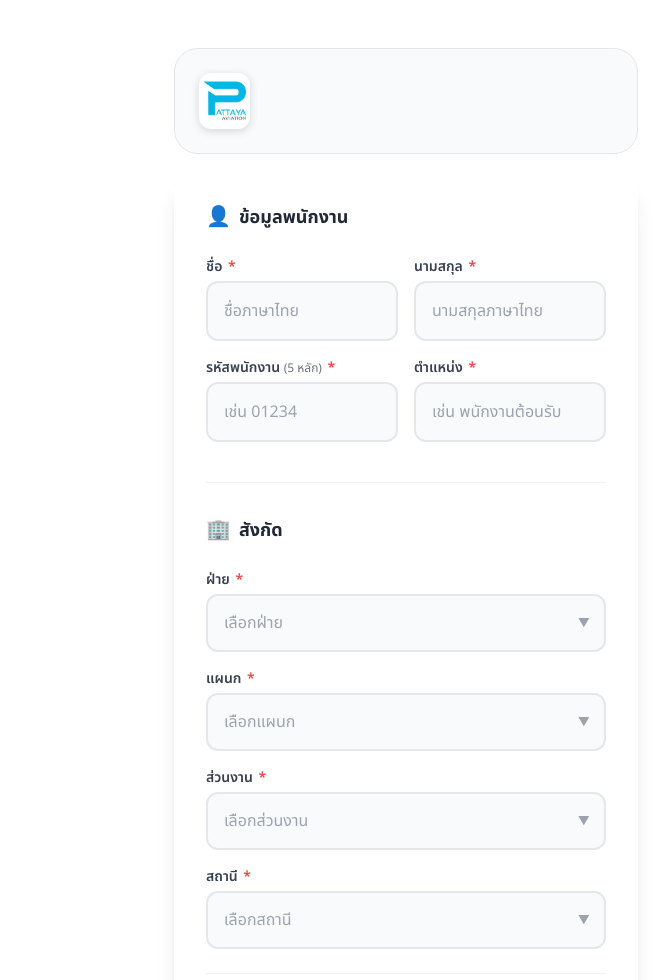
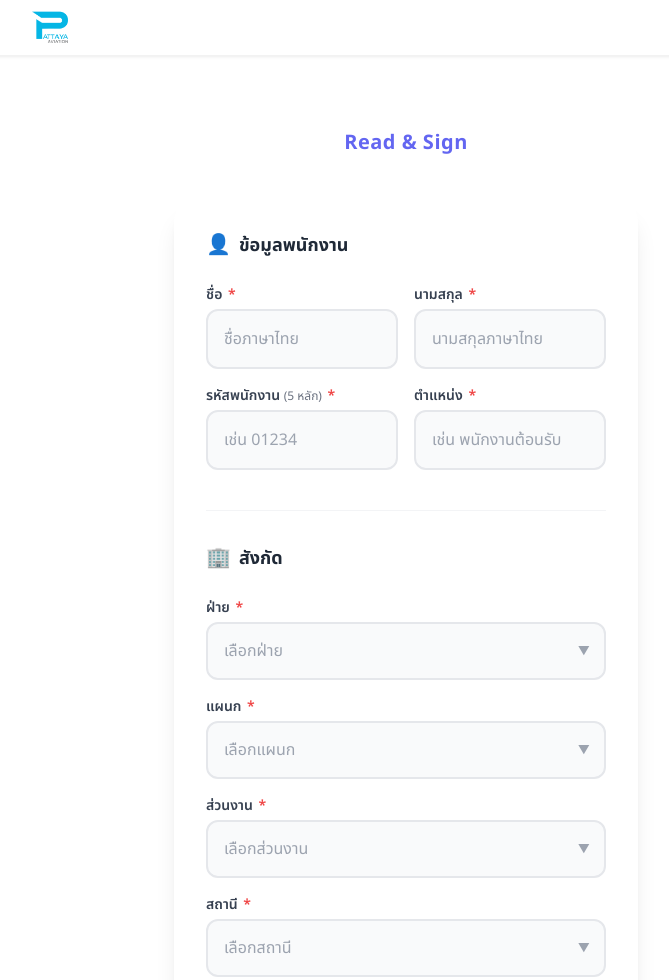
Before and after one commit to pattaya-aviation/rns, a plain HTML site: page index.html in a window 1280 px wide. Shown: the top 980 px of the page, without its empty margins (234-903 px from the left). Drawn offline with Linux system fonts and the light colour scheme.

```diff
--- a/index.html
+++ b/index.html
@@ -10,13 +10,18 @@
   <link rel="stylesheet" href="style.css">
 </head>
 <body>
+  <!-- Navbar -->
+  <nav class="navbar">
+    <div class="navbar-content">
+      <img class="navbar-logo" src="Pattaya Aviation.png" alt="Pattaya Aviation Logo">
+    </div>
+  </nav>
+
   <div class="container">
     <!-- Header -->
     <header class="header">
       <div class="header-content">
-        <div class="logo-area">
-          <img class="logo-img" src="Pattaya Aviation.png" alt="Pattaya Aviation Logo">
-        </div>
+        <p class="header-title">Read & Sign</p>
       </div>
     </header>
 
--- a/style.css
+++ b/style.css
@@ -113,37 +113,69 @@
   flex-direction: column;
 }
 
+/* Navbar */
+.navbar {
+  position: sticky;
+  top: 0;
+  left: 0;
+  right: 0;
+  height: 56px;
+  background: rgba(255, 255, 255, 0.85);
+  backdrop-filter: blur(20px);
+  -webkit-backdrop-filter: blur(20px);
+  box-shadow: 0 1px 3px rgba(0, 0, 0, 0.08);
+  border-bottom: 1px solid rgba(0, 0, 0, 0.05);
+  z-index: 100;
+}
+
+.navbar-content {
+  max-width: 780px;
+  margin: 0 auto;
+  height: 100%;
+  display: flex;
+  align-items: center;
+  padding: 0 var(--spacing-md);
+}
+
+.navbar-logo {
+  height: 40px;
+  width: auto;
+  object-fit: contain;
+}
+
 /* Header */
 .header {
-  background: var(--gray-50);
-  border-radius: var(--radius-2xl);
   padding: var(--spacing-lg);
   margin-bottom: var(--spacing-md);
-  border: 1px solid var(--gray-200);
 }
 
 .header-content {
   display: flex;
   align-items: center;
-  justify-content: space-between;
-  gap: var(--spacing-md);
+  justify-content: center;
 }
 
-.logo-area {
-  display: flex;
-  align-items: center;
-  gap: var(--spacing-md);
+.header-title {
+  font-size: var(--font-size-xl);
+  font-weight: 700;
+  color: var(--primary);
+  margin: 0;
+  letter-spacing: 0.5px;
 }
 
 .logo-img {
-  height: 56px;
+  height: 80px;
   width: auto;
   flex-shrink: 0;
   object-fit: contain;
-  border-radius: var(--radius-lg);
-  background: white;
-  padding: 4px;
-  box-shadow: 0 2px 8px rgba(0, 0, 0, 0.15);
+}
+
+.logo-subtitle {
+  font-size: var(--font-size-lg);
+  font-weight: 600;
+  color: var(--gray-600);
+  margin: 0;
+  letter-spacing: 0.5px;
 }
 
 .header-text h1 {
```
